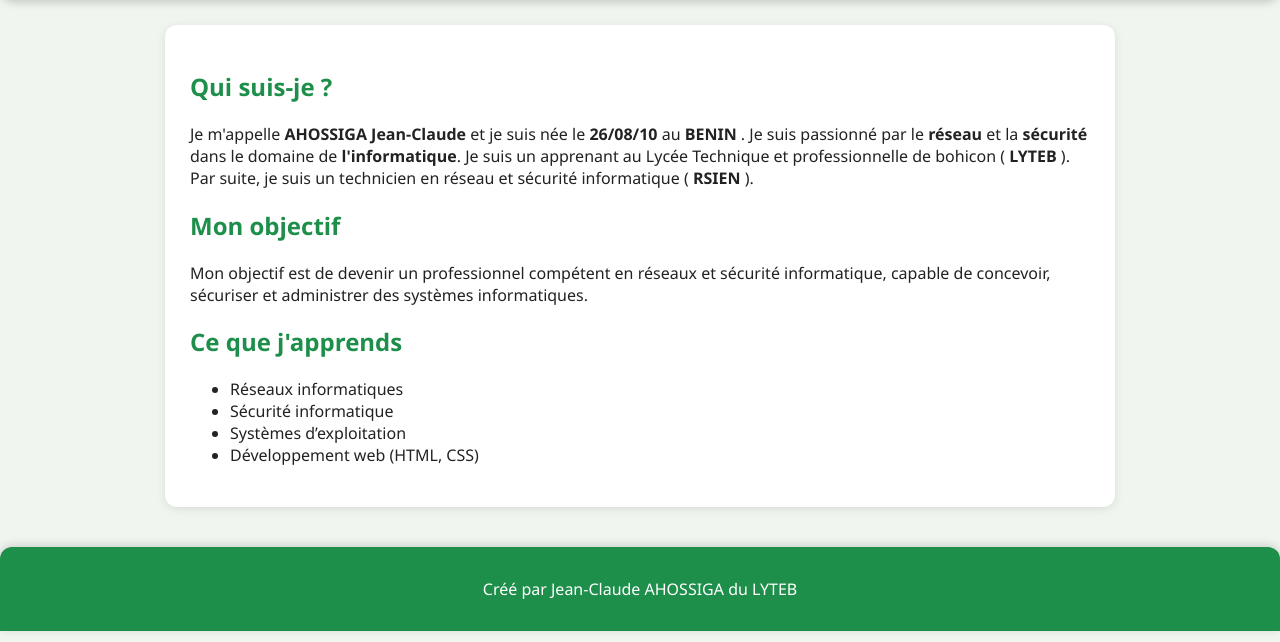
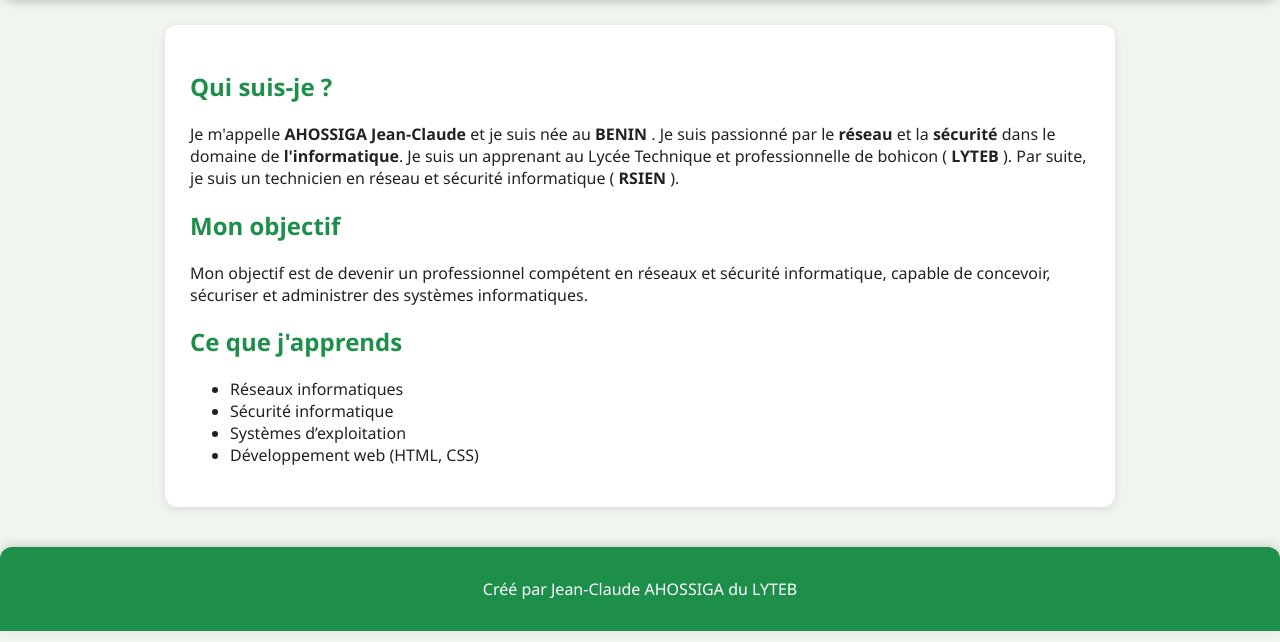
Before and after one commit to jeanclaudeahossiga/jeanclaudeahossiga.github.io, a plain HTML site: page docs/apropos.html in a window 1280 px wide. Shown: the part 158-800 px from the top of the page. Drawn offline with Linux system fonts and the light colour scheme.

Commit message:
Update apropos.html

```diff
--- a/docs/apropos.html
+++ b/docs/apropos.html
@@ -22,7 +22,7 @@
 <section class="content">
     <h2>Qui suis-je ?</h2>
     <p>
-        Je m'appelle <strong>AHOSSIGA Jean-Claude</strong> et je suis née le  <strong>26/08/10</strong>  au  <strong>BENIN</strong> .
+        Je m'appelle <strong>AHOSSIGA Jean-Claude</strong> et je suis née  au  <strong>BENIN</strong> .
         Je suis passionné par   le <strong>réseau</strong> et la <strong>sécurité</strong> dans le domaine de <strong>l'informatique</strong>.
         Je suis un apprenant au Lycée Technique et professionnelle de bohicon ( <strong>LYTEB</strong> ).
          Par suite, je suis un technicien en réseau et sécurité informatique ( <strong>RSIEN</strong> ).
```
